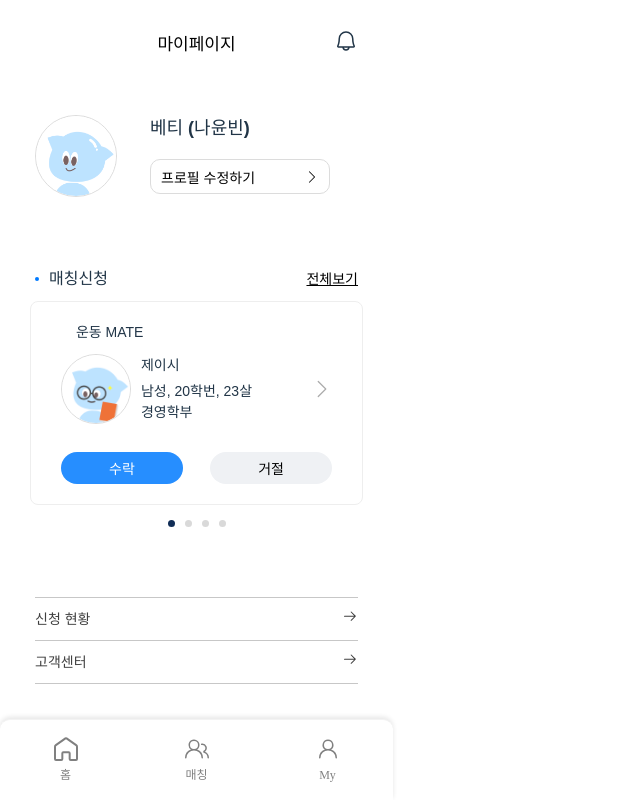
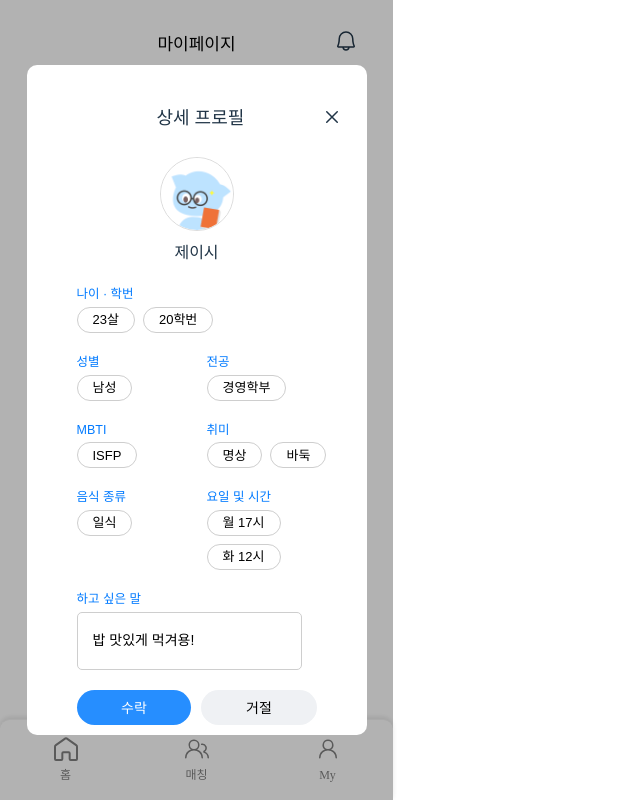
Before and after one commit to umc-meetpick/meetpick_frontend, a React (Vite) app: page /my in a window 1280 px wide. Both pictures are taken after a click on the icon 322 px from the left and 389 px from the top of the page. Shown: the whole page, without its empty margins (0-640 px from the left). Built offline with nearby package versions, Linux system fonts and the light colour scheme; some icons are missing; a web font is replaced by a local one.

Commit message:
FEAT: 상세 페이지 모달 추가

```diff
--- a/src/pages/MyPage.tsx
+++ b/src/pages/MyPage.tsx
@@ -1,7 +1,8 @@
-import React from 'react';
+import React, { useState } from 'react';
 import { useNavigate } from 'react-router-dom';
 import styled from 'styled-components';
 import { Icon } from '@iconify/react';
+import { IoCloseOutline } from "react-icons/io5";
 import { PiBell } from "react-icons/pi";
 import { BsChevronRight } from "react-icons/bs";
 import { GoArrowRight } from "react-icons/go";
@@ -243,11 +244,19 @@ const ButtonGroup: React.FC = () => {
 
 // Main Component
 const MyPage = () => {
-
+    const [isModalOpen, setIsModalOpen] = useState(false);
     const navigate = useNavigate();
 
     const handleViewAllClick = () => {
-      navigate('/view-all'); // Replace '/view-all' with the correct path
+      navigate('/viewRequest'); // Replace '/viewRequest' with the correct path
+    };
+
+    const handleOpenModal = () => {
+      setIsModalOpen(true);
+    };
+
+    const handleCloseModal = () => {
+      setIsModalOpen(false);
     };
 
   return (
@@ -289,7 +298,7 @@ const MyPage = () => {
                     <MateInfo>남성, 20학번, 23살</MateInfo>
                     <MateInfo>경영학부</MateInfo>
                     </MatchInfo>
-                    <ChevronButton />
+                    <ChevronButton onClick={handleOpenModal} />
                 </MatchCardHeader>
                 <ButtonGroup />
             </MatchCard>
@@ -306,8 +315,238 @@ const MyPage = () => {
           고객센터 <span><GoArrowRight size={16}/></span>
         </FooterItem2>
       </FooterMenu>
+
+
+      {/* Modal */}
+      <Modal isOpen={isModalOpen} onClose={handleCloseModal} />
     </Container>
   );
 };
 
 export default MyPage;
+
+
+// Modal Overlay
+const ModalOverlay = styled.div`
+  width: calc(100vw);
+  max-width: 393px;
+  height:100vh;
+  position: fixed;
+  top: 0;
+  left: 0;
+  background-color: rgba(0, 0, 0, 0.3);
+  display: flex;
+  justify-content: center;
+  align-items: center;
+  z-index: 2000;
+`;
+
+// Modal Container
+const ModalContainer = styled.div`
+  width: calc(100vw);
+  max-width: 240px;
+  background: white;
+  max-height: calc(100vh - 200px); /* BottomNavBar 높이를 제외한 공간 */
+  margin: 0 auto;
+  border-radius: 10px;
+  overflow-y: auto;
+  padding: 40px 50px 30px 50px;
+  position: relative;
+
+  /* 스크롤바 숨기기 */
+  &::-webkit-scrollbar {
+    display: none; /* Chrome, Safari, Edge */
+  }
+  -ms-overflow-style: none; /* IE, Edge */
+  scrollbar-width: none; /* Firefox */
+`;
+
+const ModalHeader = styled.div`
+  display: flex;
+  font-size: 18px;
+  font-weight: 500;
+  margin-bottom: 25px;
+  margin-left: 80px;
+  text-align: center;
+`;
+
+const CloseButton = styled.div`
+  display: absolute;
+  position: absolute;
+  right: 23px;
+  font-size: 18px;
+  cursor: pointer;
+`;
+
+const DetailedProfileImage = styled.img`
+  width: 72px;
+  height: 72px;
+  border: 1px solid #DCDCDC;
+  border-radius: 50%;
+  margin: 0 auto;
+  display: block;
+`;
+
+const DetailedProfileName = styled.div`
+  font-size: 16px;
+  font-weight: bold;
+  text-align: center;
+  margin-top: 10px;
+  margin-bottom: 20px;
+`;
+
+// Detailed Profile Content
+const ProfileDetails = styled.div`
+  justify-content: space-between;
+  display: flex;
+  flex-wrap: wrap;
+  gap: 20px;
+  margin-bottom: 20px;
+`;
+
+const ProfileDetailItem = styled.div`
+  display: flex;
+  flex-direction: column;
+  align-items: flex-start;
+  display: flex;
+  gap: 3px;
+  width: calc(50% - 10px); /* 두 개씩 정렬 */
+
+  &:nth-child(1), &:nth-child(8) { /* 나이·학번, 하고 싶은 말 */
+    width: 100%; /* 한 칸에 꽉 차게 */
+  }
+`;
+
+const ProfileDetailLabel = styled.span`
+  font-size: 12.5px;
+  font-weight: 500;
+  color: #007AFF;
+`;
+
+const TagContainer = styled.div`
+  display: flex;
+  flex-direction: row;
+  flex-wrap: wrap;
+  gap: 8px;
+  flex-wrap: wrap; /* 넘치면 줄 바꿈 */
+  width: 120%; /* 부모 영역 꽉 채우기 */
+  justify-content: flex-start; /* 왼쪽 정렬 */
+`;
+
+// Tag Item
+const TagItem = styled.div`
+  height: 24px;
+  display: inline-flex;
+  padding: 0px 15px 0px 15px;
+  justify-content: center;
+  align-items: center;
+  border-radius: 100px;
+  border: 1px solid #CECECE;
+  font-size: 13px;
+  font-weight: 400;
+  color: #000;
+  background-color: white;
+  white-space: nowrap;
+`;
+
+const LargeTagItem = styled(TagItem)`
+  width: 193px;
+  height: 56px;
+  border-radius: 5px;
+  justify-content: flex-start; /* 왼쪽 정렬 */
+  font-size: 14px;
+`;
+
+
+interface ModalProps {
+  isOpen: boolean;
+  onClose: () => void;
+}
+
+// Modal Component
+const Modal = ({ isOpen, onClose }: ModalProps) => {
+  if (!isOpen) return null;
+
+  return (
+    <ModalOverlay>
+      <ModalContainer>
+        <ModalHeader>
+          상세 프로필
+          <CloseButton onClick={onClose}><IoCloseOutline size={24}/></CloseButton>
+        </ModalHeader>
+        <DetailedProfileImage
+          src={MateProfileImg}
+          alt="Detail Profile"
+          />
+          <DetailedProfileName>제이시</DetailedProfileName>
+          <ProfileDetails>
+            <ProfileDetailItem>
+              <ProfileDetailLabel>나이 · 학번</ProfileDetailLabel>
+              <TagContainer>
+                <TagItem>23살</TagItem>
+                <TagItem>20학번</TagItem>
+              </TagContainer>
+            </ProfileDetailItem>
+            <ProfileDetailItem>
+              <ProfileDetailLabel>성별</ProfileDetailLabel>
+              <TagContainer>
+                <TagItem>남성</TagItem>
+              </TagContainer>
+            </ProfileDetailItem>
+            <ProfileDetailItem>
+              <ProfileDetailLabel>전공</ProfileDetailLabel>
+              <TagContainer>
+                <TagItem>경영학부</TagItem>
+              </TagContainer>
+            </ProfileDetailItem>
+            <ProfileDetailItem>
+              <ProfileDetailLabel>MBTI</ProfileDetailLabel>
+              <TagContainer>
+                <TagItem>ISFP</TagItem>
+              </TagContainer>
+            </ProfileDetailItem>
+            <ProfileDetailItem>
+              <ProfileDetailLabel>취미</ProfileDetailLabel>
+              <TagContainer>
+                <TagItem>명상</TagItem>
+                <TagItem>바둑</TagItem>
+              </TagContainer>
+            </ProfileDetailItem>
+            <ProfileDetailItem>
+              <ProfileDetailLabel>음식 종류</ProfileDetailLabel>
+              <TagContainer>
+                <TagItem>일식</TagItem>
+              </TagContainer>
+            </ProfileDetailItem>
+            <ProfileDetailItem>
+              <ProfileDetailLabel>요일 및 시간</ProfileDetailLabel>
+              <TagContainer>
+                <TagItem>월 17시</TagItem>
+                <TagItem>화 12시</TagItem>
+              </TagContainer>
+            </ProfileDetailItem>
+            <ProfileDetailItem>
+              <ProfileDetailLabel>하고 싶은 말</ProfileDetailLabel>
+              <TagContainer>
+                <LargeTagItem>밥 맛있게 먹겨용!</LargeTagItem>
+              </TagContainer>
+            </ProfileDetailItem>
+          </ProfileDetails>
+        <ButtonGroupContainer>
+          <AcceptButton onClick={() => console.log("수락 버튼 클릭")}
+          borderRadius='5px'
+          fontSize='14px'
+          fontWeight='600'
+          width='117px'
+          height='35px'/>
+          <RejectButton onClick={() => console.log("거절 버튼 클릭")}
+          borderRadius='5px'
+          fontSize='14px'
+          fontWeight='600'
+          width='117px'
+          height='35px'/>
+        </ButtonGroupContainer>
+      </ModalContainer>
+    </ModalOverlay>
+  );
+};
```
